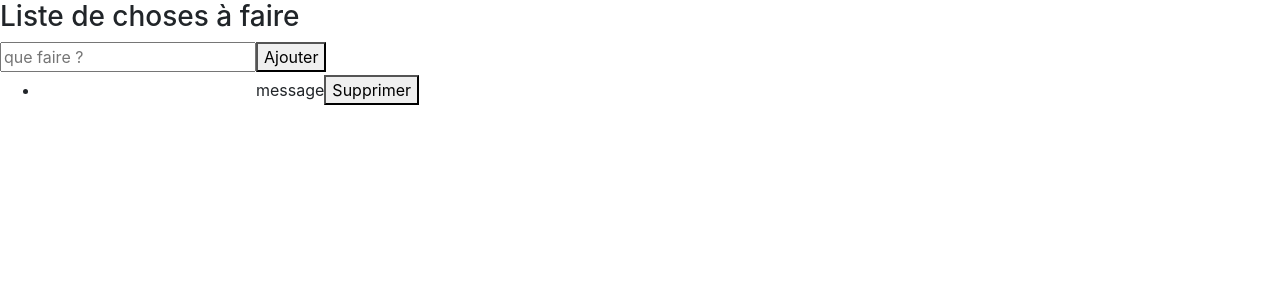
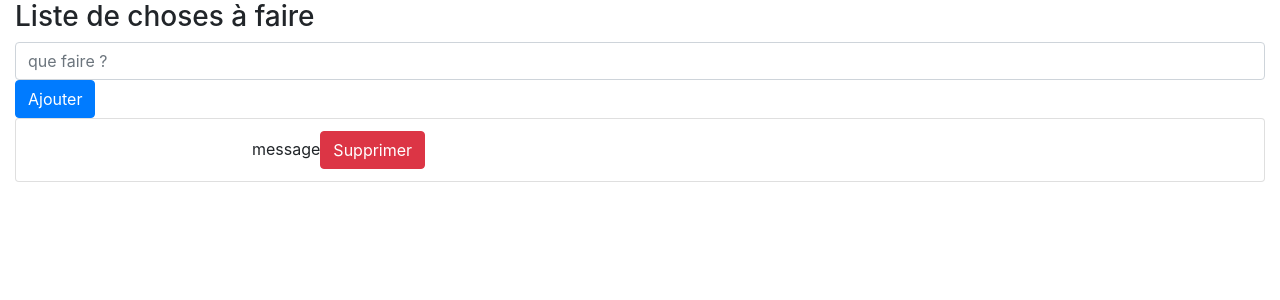
Before and after one commit to dwaps/formez-vous, an Angular app: page / in a window 1280 px wide. Shown: the top 300 px of the page. Built offline with nearby package versions, Linux system fonts and the light colour scheme.

Commit message:
add bootstrap classes

```diff
--- a/src/app/app.component.html
+++ b/src/app/app.component.html
@@ -1,15 +1,15 @@
-<div>
+<div class="container-fluid">
   <div>
     <h3>Liste de choses à faire</h3>
     <div>
-      <input type="text" placeholder="que faire ?">
-      <button>Ajouter</button>
+      <input type="text" placeholder="que faire ?" class="form-control">
+      <button class="btn btn-primary">Ajouter</button>
     </div>
-    <ul>
-      <li>
+    <ul class="list-group">
+      <li class="list-group-item">
         <i class="material-icons">ckeck_box</i>
         <span>message</span>
-        <button>Supprimer</button>
+        <button class="btn btn-danger">Supprimer</button>
       </li>
     </ul>
   </div>
```
